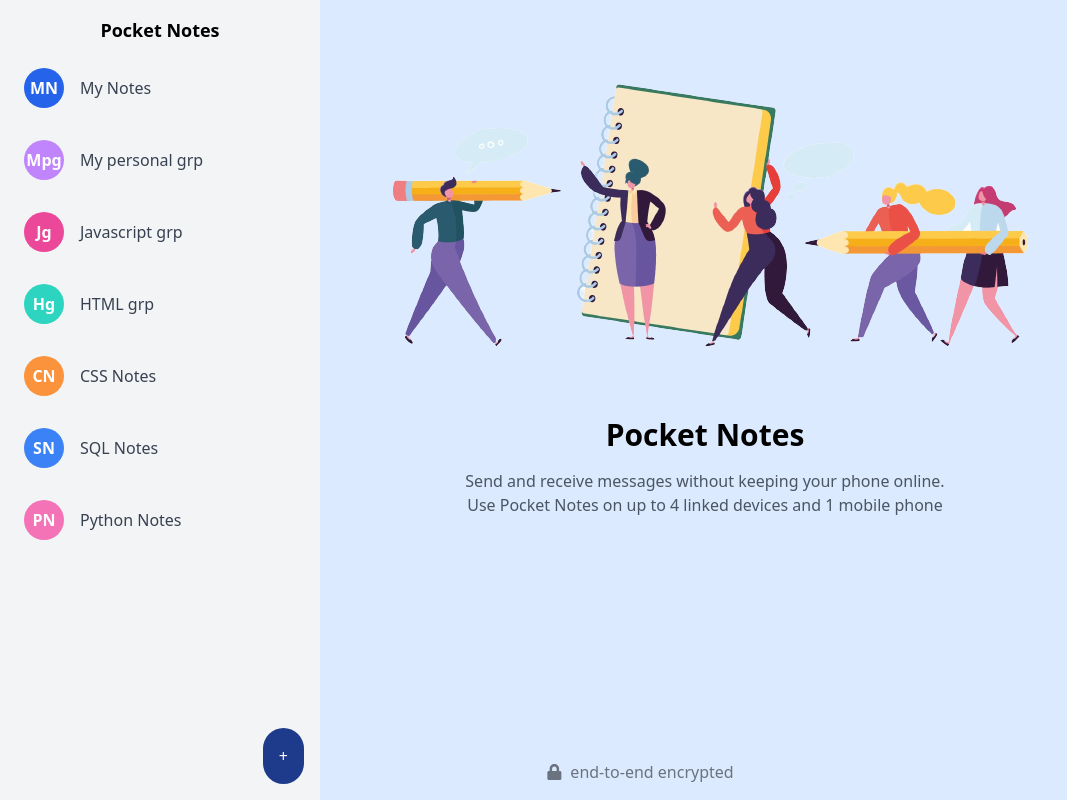
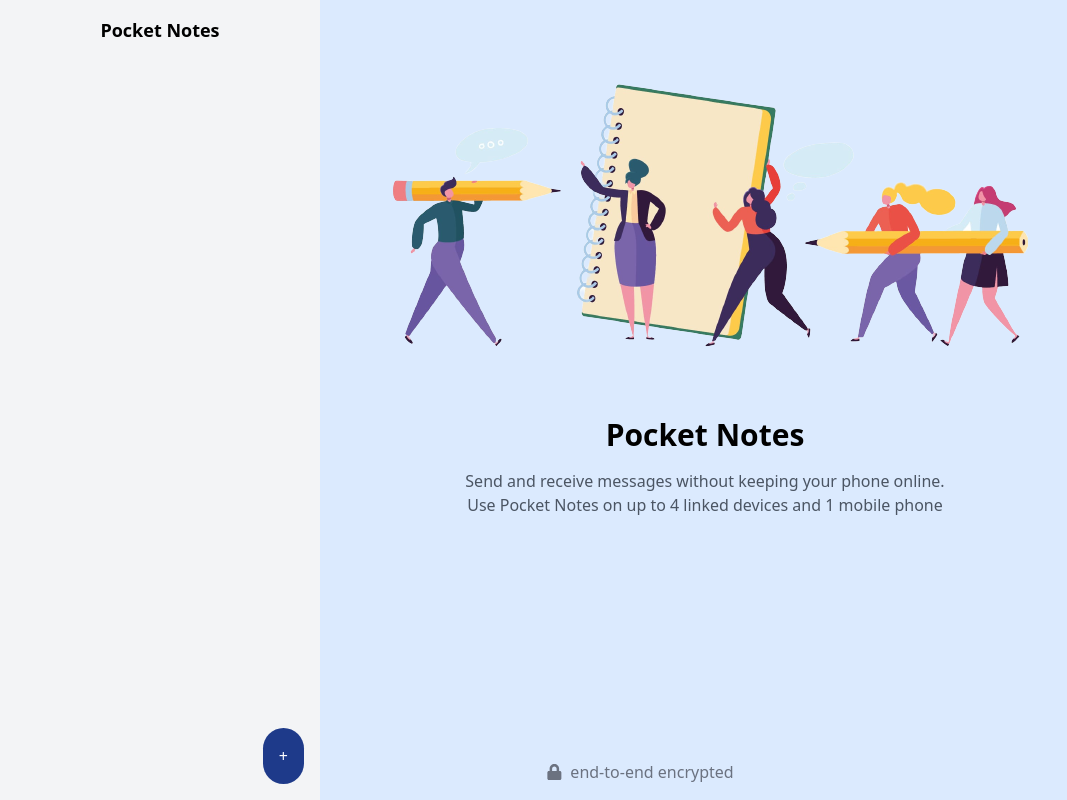
Before and after one commit to Tahirkhan7/pocket-notes, a React (Vite) app: page / in a window 1280 px wide. Shown: the whole page, without its empty margins (0-1067 px from the left). Built offline with nearby package versions, Linux system fonts and the light colour scheme.

Commit message:
showing notes group list dynamically using context

```diff
--- a/src/components/NotesGroup.jsx
+++ b/src/components/NotesGroup.jsx
@@ -1,27 +1,22 @@
+import { useContext } from "react";
+import { AppContext } from "../context/AppContext";
+
 export default function NotesGroup() {
-  const groups = [
-    { name: "My Notes", color: "bg-blue-600" },
-    { name: "My personal grp", color: "bg-purple-400" },
-    { name: "Javascript grp", color: "bg-pink-500" },
-    { name: "HTML grp", color: "bg-teal-400" },
-    { name: "CSS Notes", color: "bg-orange-400" },
-    { name: "SQL Notes", color: "bg-blue-500" },
-    { name: "Python Notes", color: "bg-pink-400" },
-  ];
+  const { notesGroup } = useContext(AppContext);
 
   return (
     <div className="space-y-4">
-      {groups.map((group, index) => (
+      {notesGroup.map((noteGroup, index) => (
         <div
           key={index}
           className={`flex items-center p-2 rounded-lg cursor-pointer hover:bg-gray-200`}
         >
           <div
-            className={`${group.color} text-white w-10 h-10 rounded-full flex items-center justify-center font-bold`}
+            className={`${noteGroup.noteGroupColor} text-white w-10 h-10 rounded-full flex items-center justify-center font-bold`}
           >
-            {group.name.split(' ').map(word => word[0]).join('')}
+            {noteGroup.noteGroupName.split(' ').slice(0, 2).map(word => word[0]).join('').toUpperCase()}
           </div>
-          <span className="ml-4 text-gray-700 font-medium">{group.name}</span>
+          <span className="ml-4 text-gray-700 font-medium">{noteGroup.noteGroupName}</span>
         </div>
       ))}
     </div>
```
